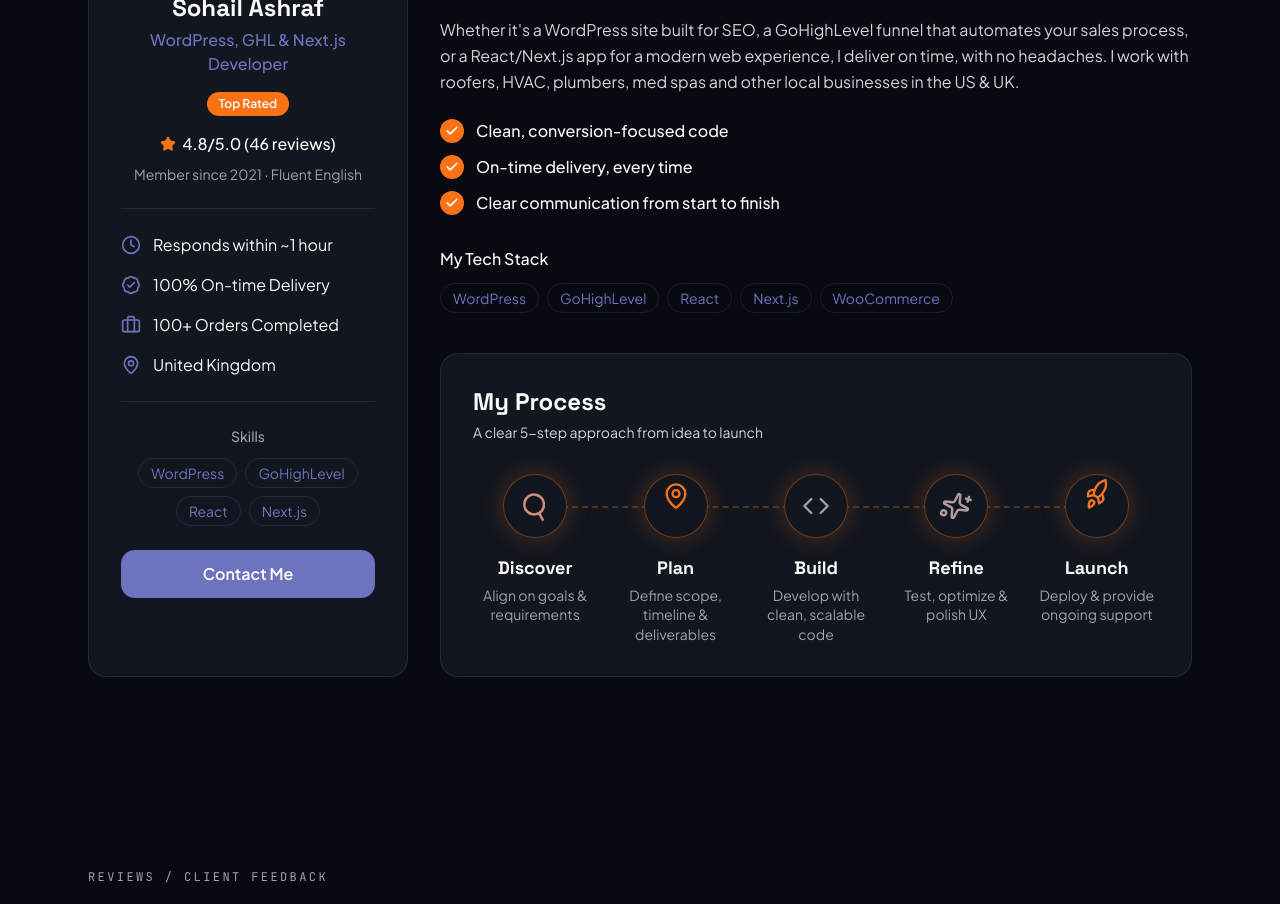
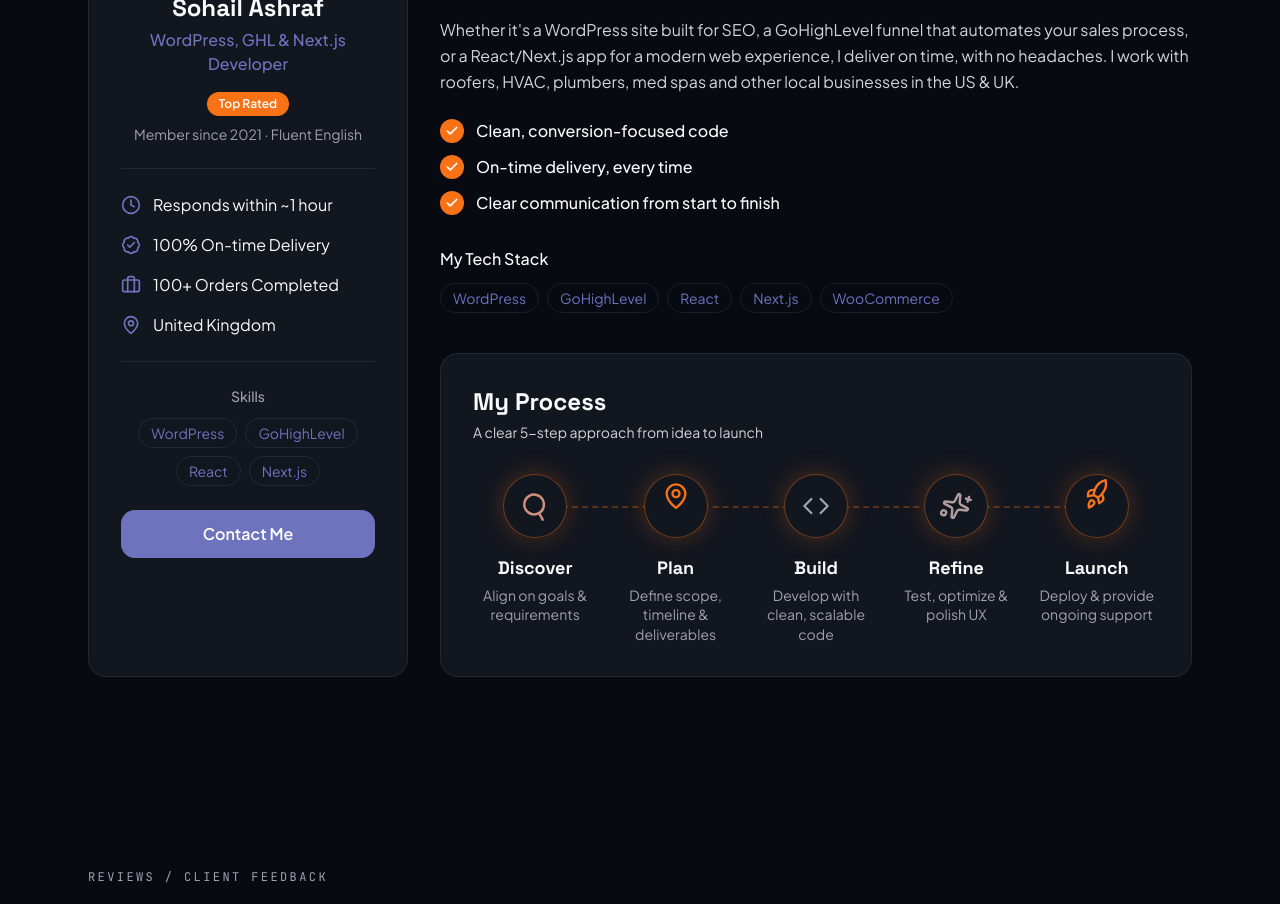
Before and after one commit to sohail-works/sohailworks-site, a Next.js app: page / in a window 1280 px wide. Shown: the part 5520-6424 px from the top of the page. Built offline with nearby package versions, Linux system fonts and the light colour scheme.

Commit message:
Remove unverified 4.8/5.0 (46 reviews) rating from About card

```diff
--- a/components/About.js
+++ b/components/About.js
@@ -13,7 +13,6 @@ import {
   Rocket,
   Search,
   Sparkles,
-  Star,
 } from "lucide-react";
 
 // ─── ─── Data ─── ───
@@ -167,11 +166,6 @@ export default function About() {
               </span>
             </div>
 
-            {/* Rating */}
-            <p className="mt-4 flex items-center justify-center gap-1.5 font-medium text-[var(--text-primary)]">
-              <Star className="h-4 w-4 fill-current text-[var(--primary)]" />
-              4.8/5.0 (46 reviews)
-            </p>
             <p className="mt-2 text-sm text-[var(--text-muted)]">
               Member since 2021 &middot; Fluent English
             </p>
```
